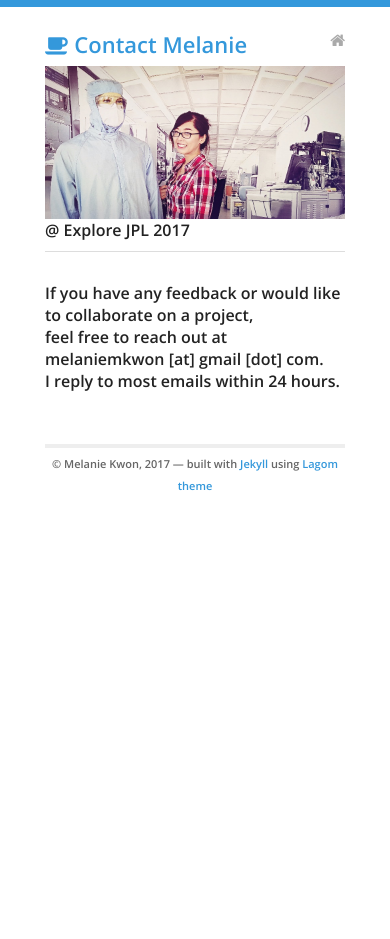
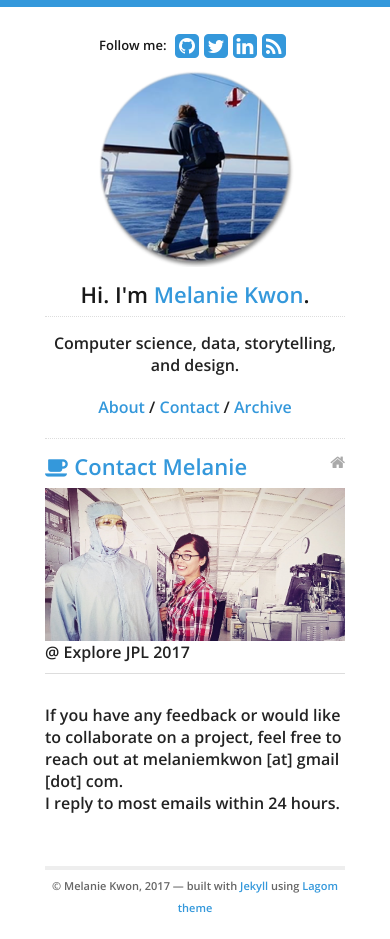
Before and after one commit to melaniemkwon/melaniemkwon.github.io, a Jekyll site: the page built from contact.html, in a window 390 px wide. Built offline with Jekyll 4.4.1, drawn with Linux system fonts in a browser that asks for light colours; nearby versions of some CDN libraries; before the commit the page ends 907 px from its top, so only the background shows below that.

Commit message:
Made sidebar visible for responsive view on mobile devices.

```diff
--- /dev/null
+++ b/_includes/sidebar-mobile.html
@@ -0,0 +1,24 @@
+<nav>
+  <h2><div id="social">
+    {% include social.html %}
+  </div></h2>
+  <a href="/">
+    {% if site.data.theme.social.gravatar %}
+    <img src="http://www.gravatar.com/avatar/{{ site.data.theme.social.gravatar }}?s=200" id="gravatar" alt="My photo"/>
+    {% else %}
+    <img src="/logo.png" id="logo" alt="Blog logo"/>
+    {% endif %}
+  </a>
+  <h2>Hi. I'm <a href="/">{{ site.data.theme.name }}</a>.</h2>
+  <div id="bio" style="text-align: center">
+    <p>Computer science, data, storytelling, and design.</p>
+    <p>
+      <a href="/about.html">About</a>
+       /
+      <a href="/contact.html">Contact</a>
+       /
+      <a href="/archive.html">Archive</a>
+    </p>
+  </div>
+
+</nav>
--- a/_layouts/default.html
+++ b/_layouts/default.html
@@ -26,6 +26,7 @@
     </div>
 
     <div class="eleven columns content">
+      <div class="sidebar-mobile" style="margin: 0 auto">{% include sidebar-mobile.html %}</div>
       {{ content }}
 
       <div class="footer">
--- a/contact.html
+++ b/contact.html
@@ -15,7 +15,7 @@ title: Contact Melanie
     </figure>
     <hr>
     <p>If you have any feedback or would like to collaborate on a project,
-    <br>feel free to reach out at <b>melaniemkwon [at] gmail [dot] com</b>.
+    feel free to reach out at <b>melaniemkwon [at] gmail [dot] com</b>.
     <br>I reply to most emails within 24 hours.</p>
   <br /></ul>
 </div>
```
Also changed, not shown: _includes/css/layout.css (+9 -0 lines).
